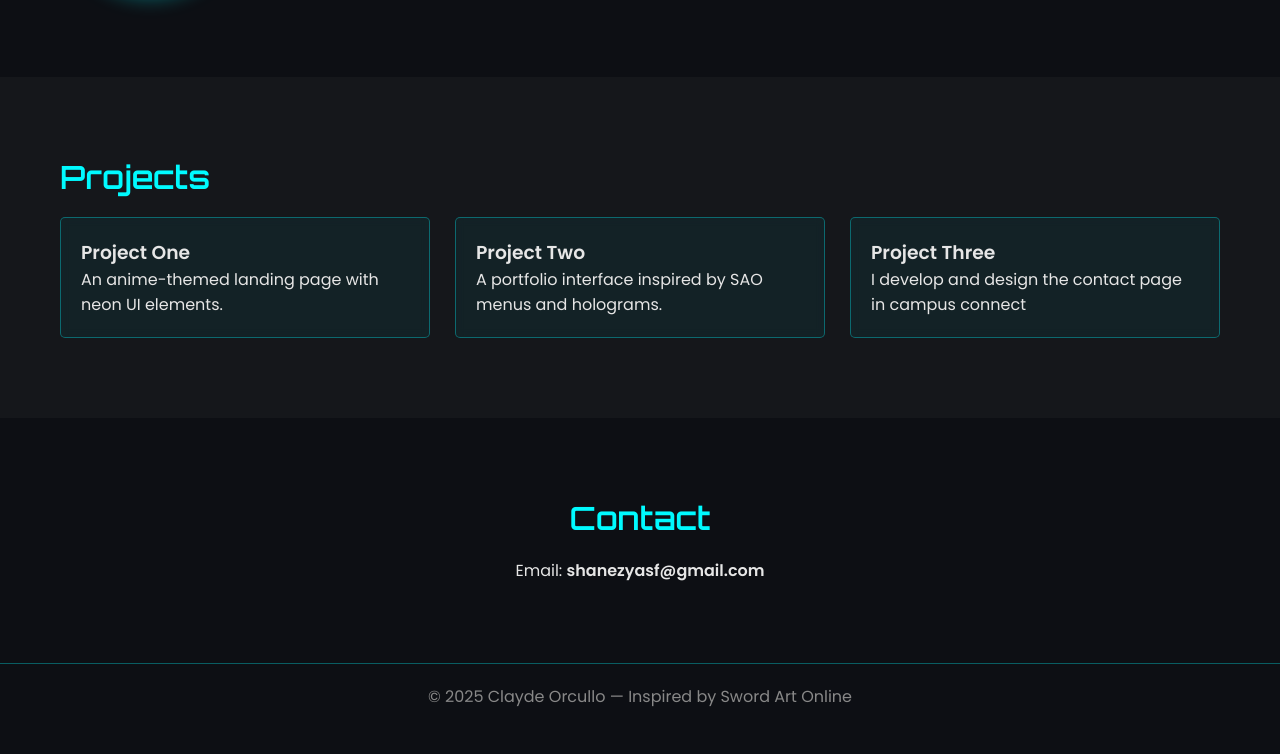
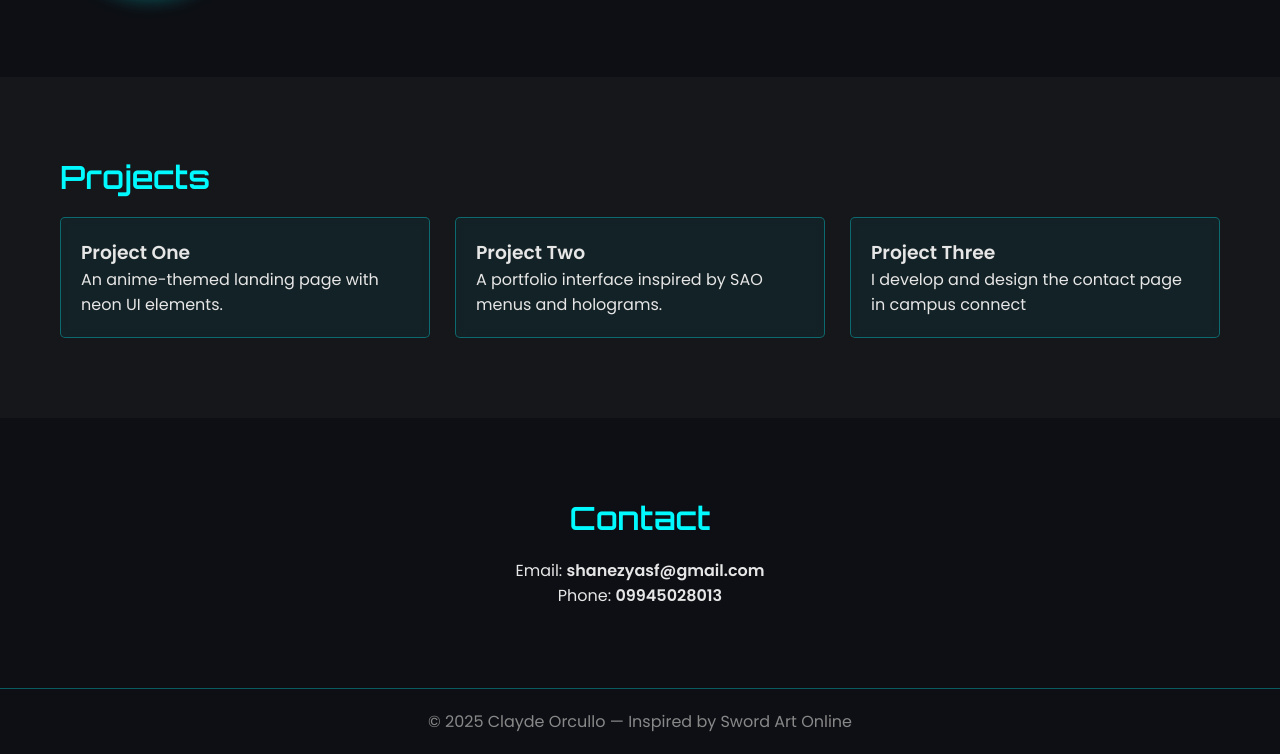
Before and after one commit to wh0das/P-ELEC-2-ACTIVITIES, a plain HTML site: page portfolio.html in a window 1280 px wide. Shown: the part 1123-1877 px from the top of the page. Before the commit the page ends 1852 px from the top, so only its background shows below. Drawn offline with Linux system fonts and the light colour scheme.

Commit message:
Update portfolio.html

```diff
--- a/portfolio.html
+++ b/portfolio.html
@@ -3,7 +3,7 @@
 <head>
     <meta charset="UTF-8" />
     <meta name="viewport" content="width=device-width, initial-scale=1.0" />
-    <title>My SAO Portfolio</title>
+    <title>My Personal Portfolio</title>
     <link rel="stylesheet" href="portfolio.css" />
     <link href="https://fonts.googleapis.com/css2?family=Orbitron:wght@400;600&family=Poppins:wght@300;400;600&display=swap" rel="stylesheet">
 </head>
@@ -71,6 +71,7 @@
     <section id="contact" class="contact">
         <h2 class="section-title">Contact</h2>
         <p>Email: <strong>shanezyasf@gmail.com</strong></p>
+        <p>Phone: <strong>09945028013</strong></p>
     </section>
 
     <footer>
```
